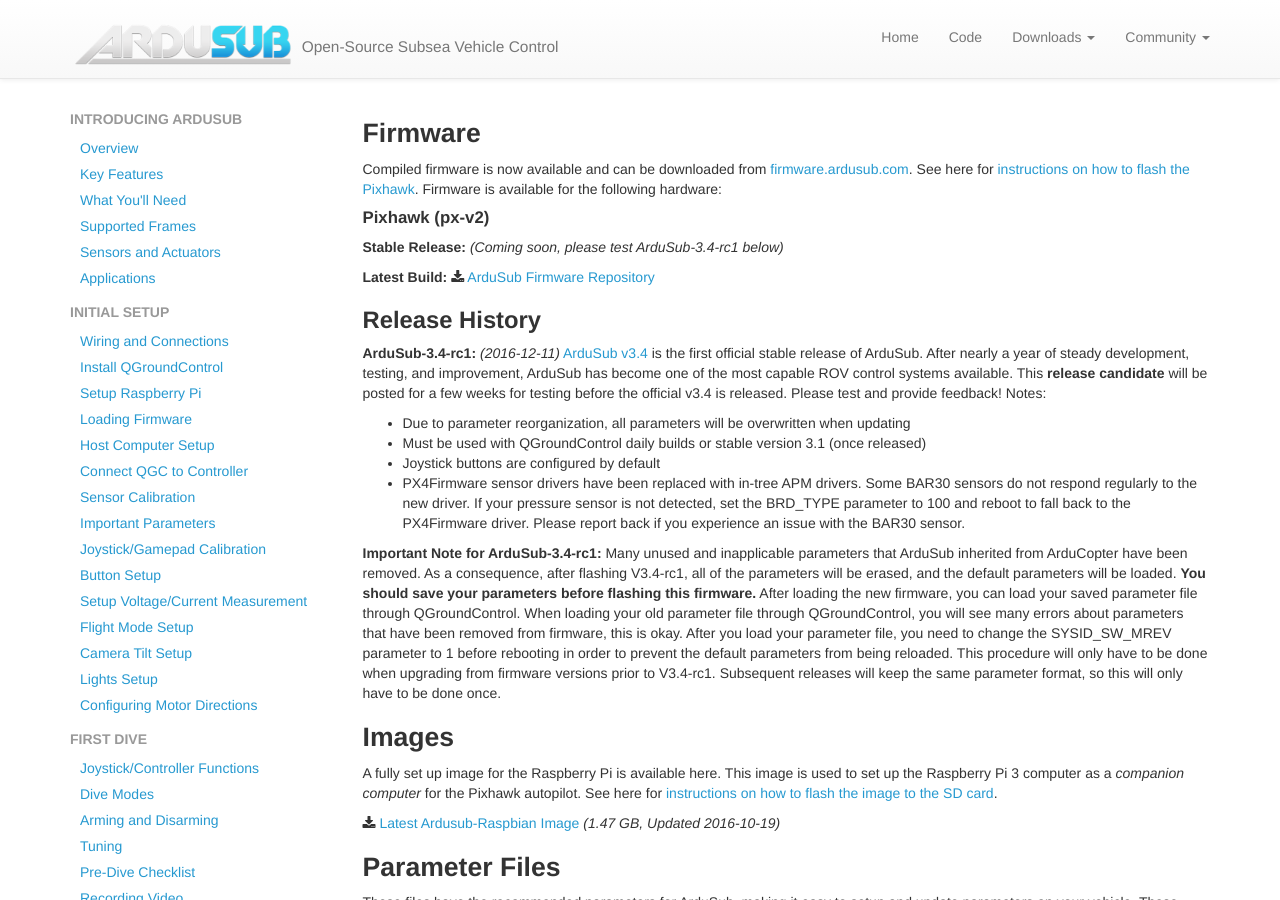
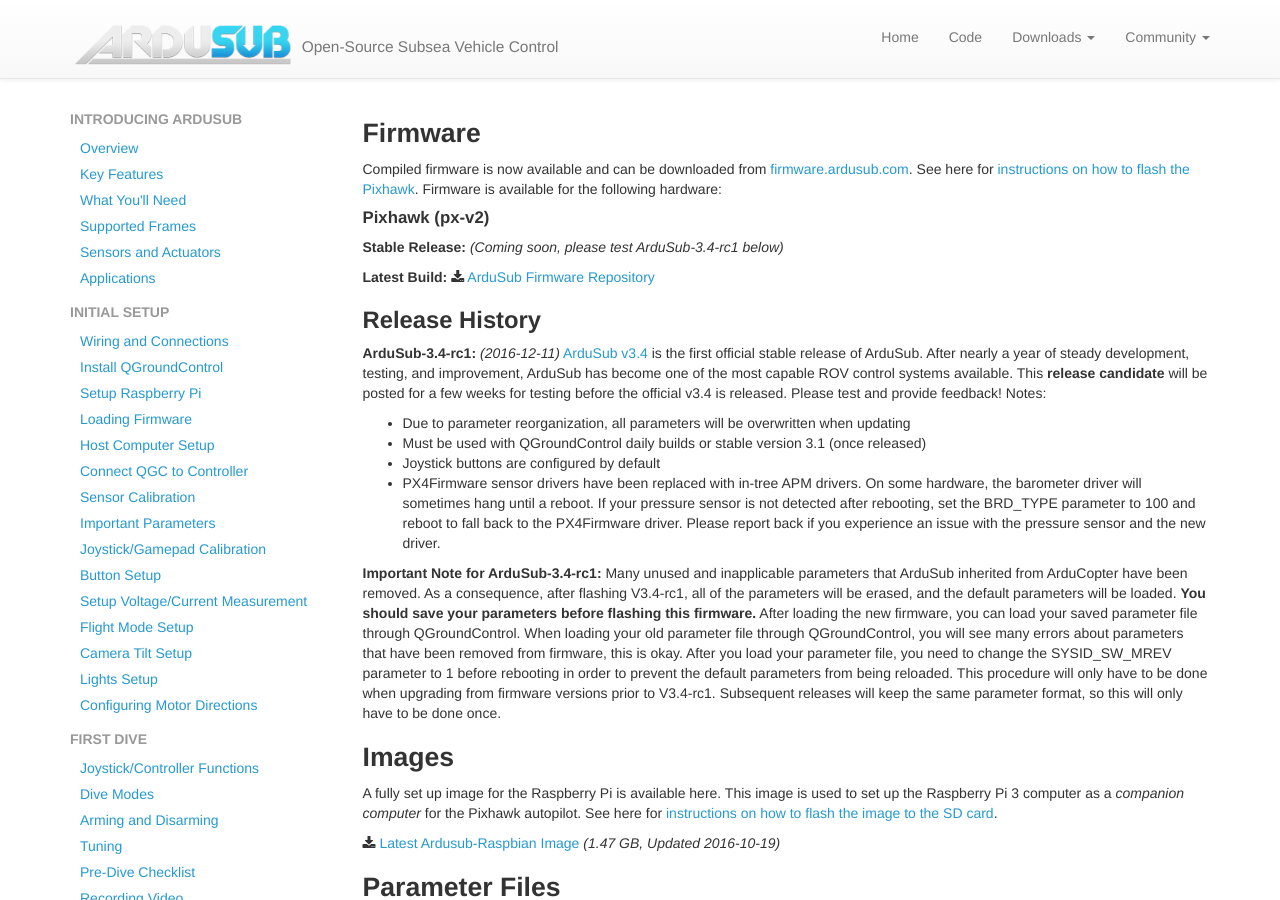
Before and after one commit to bluerobotics/retired-ardusub-docs, a Jekyll site: the page built from pages/firmware.md, in a window 1280 px wide and 900 px high. Built offline with Jekyll 4.4.1, drawn with Linux system fonts in a browser that asks for light colours; nearby versions of some CDN libraries; some web fonts are replaced; comment, search, counter and statistics services are not loaded.

Commit message:
Reword note about new barometer driver

```diff
--- a/pages/firmware.md
+++ b/pages/firmware.md
@@ -25,7 +25,7 @@ Compiled firmware is now available and can be downloaded from [firmware.ardusub.
 - Due to parameter reorganization, all parameters will be overwritten when updating
 - Must be used with QGroundControl daily builds or stable version 3.1 (once released)
 - Joystick buttons are configured by default
-- PX4Firmware sensor drivers have been replaced with in-tree APM drivers. Some BAR30 sensors do not respond regularly to the new driver. If your pressure sensor is not detected, set the BRD_TYPE parameter to 100 and reboot to fall back to the PX4Firmware driver. Please report back if you experience an issue with the BAR30 sensor.
+- PX4Firmware sensor drivers have been replaced with in-tree APM drivers. On some hardware, the barometer driver will sometimes hang until a reboot. If your pressure sensor is not detected after rebooting, set the BRD_TYPE parameter to 100 and reboot to fall back to the PX4Firmware driver. Please report back if you experience an issue with the pressure sensor and the new driver.
 
 **Important Note for ArduSub-3.4-rc1:** Many unused and inapplicable parameters that ArduSub inherited from ArduCopter have been removed. As a consequence, after flashing V3.4-rc1, all of the parameters will be erased, and the default parameters will be loaded. **You should save your parameters before flashing this firmware.** After loading the new firmware, you can load your saved parameter file through QGroundControl. When loading your old parameter file through QGroundControl, you will see many errors about parameters that have been removed from firmware, this is okay. After you load your parameter file, you need to change the SYSID_SW_MREV parameter to 1 before rebooting in order to prevent the default parameters from being reloaded. This procedure will only have to be done when upgrading from firmware versions prior to V3.4-rc1. Subsequent releases will keep the same parameter format, so this will only have to be done once.
 
```
